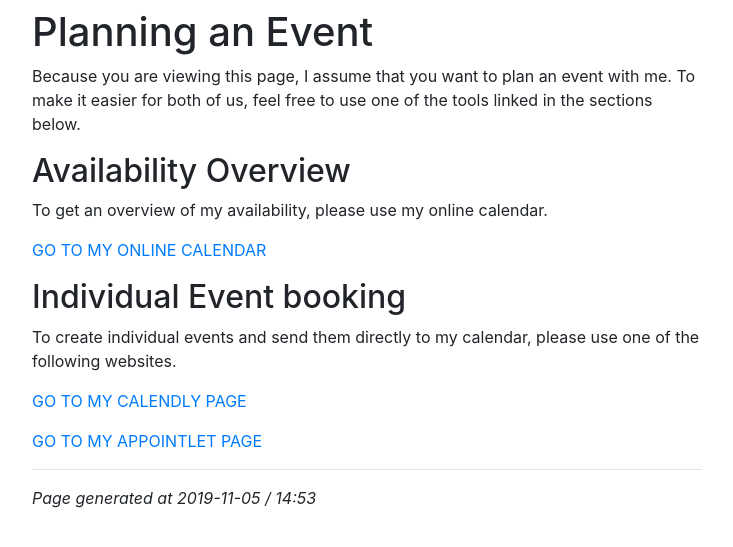
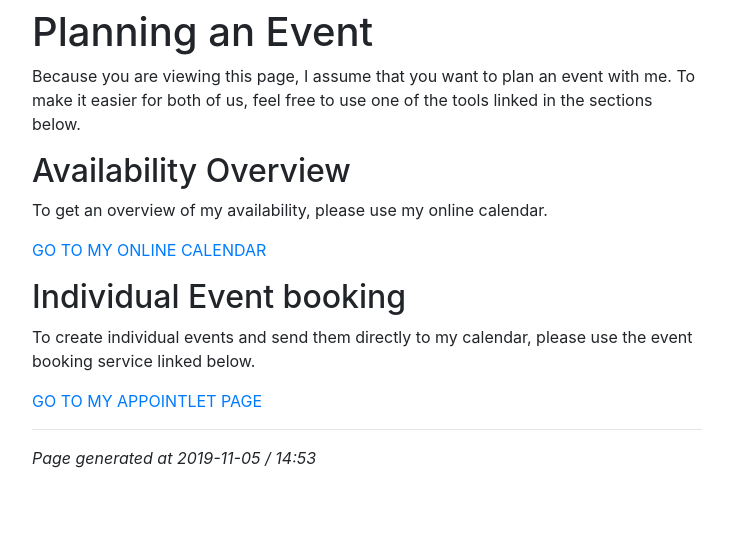
Before and after one commit to janxb/janxb.github.io, a Jekyll site: the page built from _pages/calendar.md, in a window 1280 px wide. Shown: the top 547 px of the page, without its empty margins (273-1006 px from the left). Built offline with Jekyll 4.4.1, drawn with Linux system fonts in a browser that asks for light colours; our own code applies the rules of GitHub Pages for plain Markdown files.

Commit message:
Removed calendly link
Calendly does not offer multiple event types in the free version, so we have to use Appointlet.

```diff
--- a/_pages/calendar.md
+++ b/_pages/calendar.md
@@ -8,14 +8,13 @@ layout: default
 Because you are viewing this page, I assume that you want to plan an event with me. To make it easier for both of us, feel free to use one of the tools linked in the sections below.
 
 ## Availability Overview
+
 To get an overview of my availability, please use my online calendar.
 
 [GO TO MY ONLINE CALENDAR](https://kalender.janbrodda.de)
 
 ## Individual Event booking
 
-To create individual events and send them directly to my calendar, please use one of the following websites.
-
-[GO TO MY CALENDLY PAGE](https://calendly.com/janbrodda/event)
+To create individual events and send them directly to my calendar, please use the event booking service linked below.
 
 [GO TO MY APPOINTLET PAGE](https://janbrodda.appointlet.com)
```
